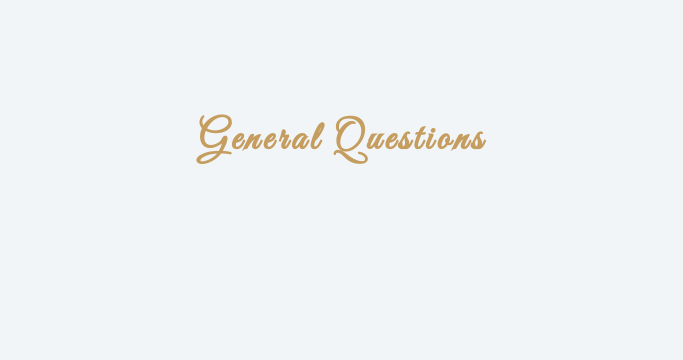
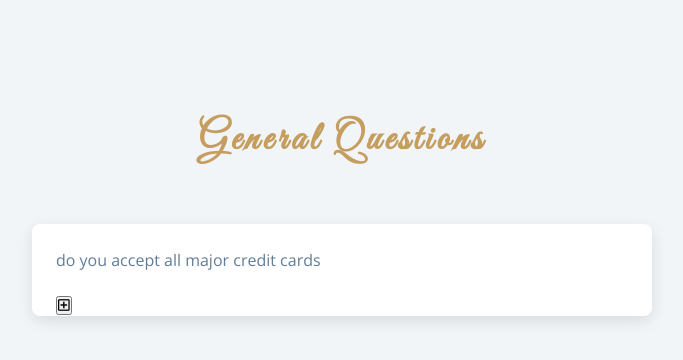
Before and after one commit to YakubuAmidu/questions, a plain HTML site: page index.html in a window 1280 px wide. Shown: the whole page, without its empty margins (298-981 px from the left). Drawn offline with nearby package versions, Linux system fonts and the light colour scheme.

Commit message:
Commiting changes

```diff
--- a/index.html
+++ b/index.html
@@ -26,7 +26,15 @@
       <!--questions-->
       <div class="section-center">
         <!--single question-->
-        <!--single question-->
+        <article class="question">
+          <p>do you accept all major credit cards</p>
+          <button type="button" class="questions-btn">
+            <span class="plus-icon">
+              <i class="far fa-plus-square"></i>
+            </span>
+          </button>
+        </article>
+        <!--end single question-->
       </div>
     </section>
     <!-- javascript -->
```
